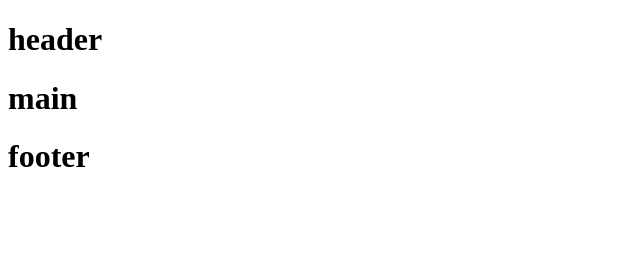
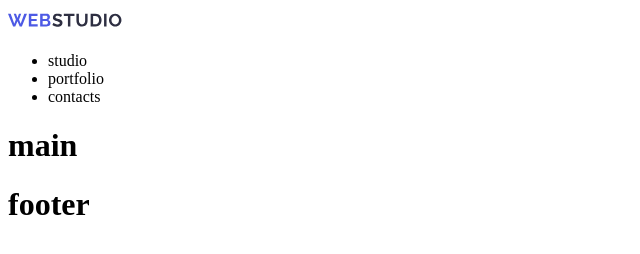
Before and after one commit to tutusjr/goit-markup-hw-01, a plain HTML site: page index.html in a window 1280 px wide. Shown: the whole page, without its empty margins (0-640 px from the left). Drawn offline with Linux system fonts and the light colour scheme.

Commit message:
header changes

```diff
--- a/index.html
+++ b/index.html
@@ -7,7 +7,14 @@
 </head>
 <body>
     <header>
-        <h1>header</h1>
+        <nav width="full" height="40">
+            <img src="/images/logo.svg" alt="logo">
+            <ul>
+                <li>studio</li>
+                <li>portfolio</li>
+                <li>contacts</li>
+            </ul>
+        </nav>
     </header>
     <main>
         <h1>main</h1>
```
Also changed, not shown: images/logo.svg (added).
